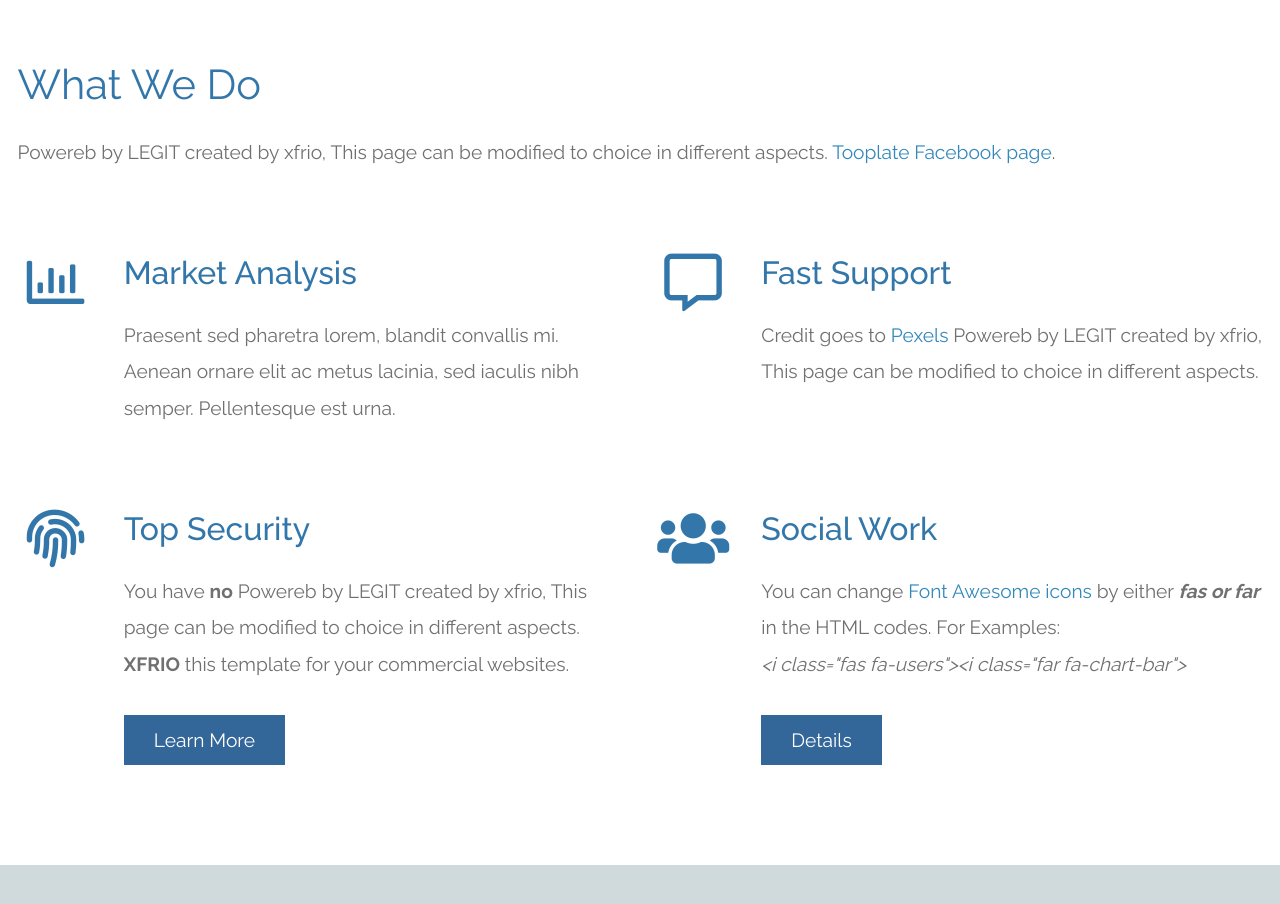
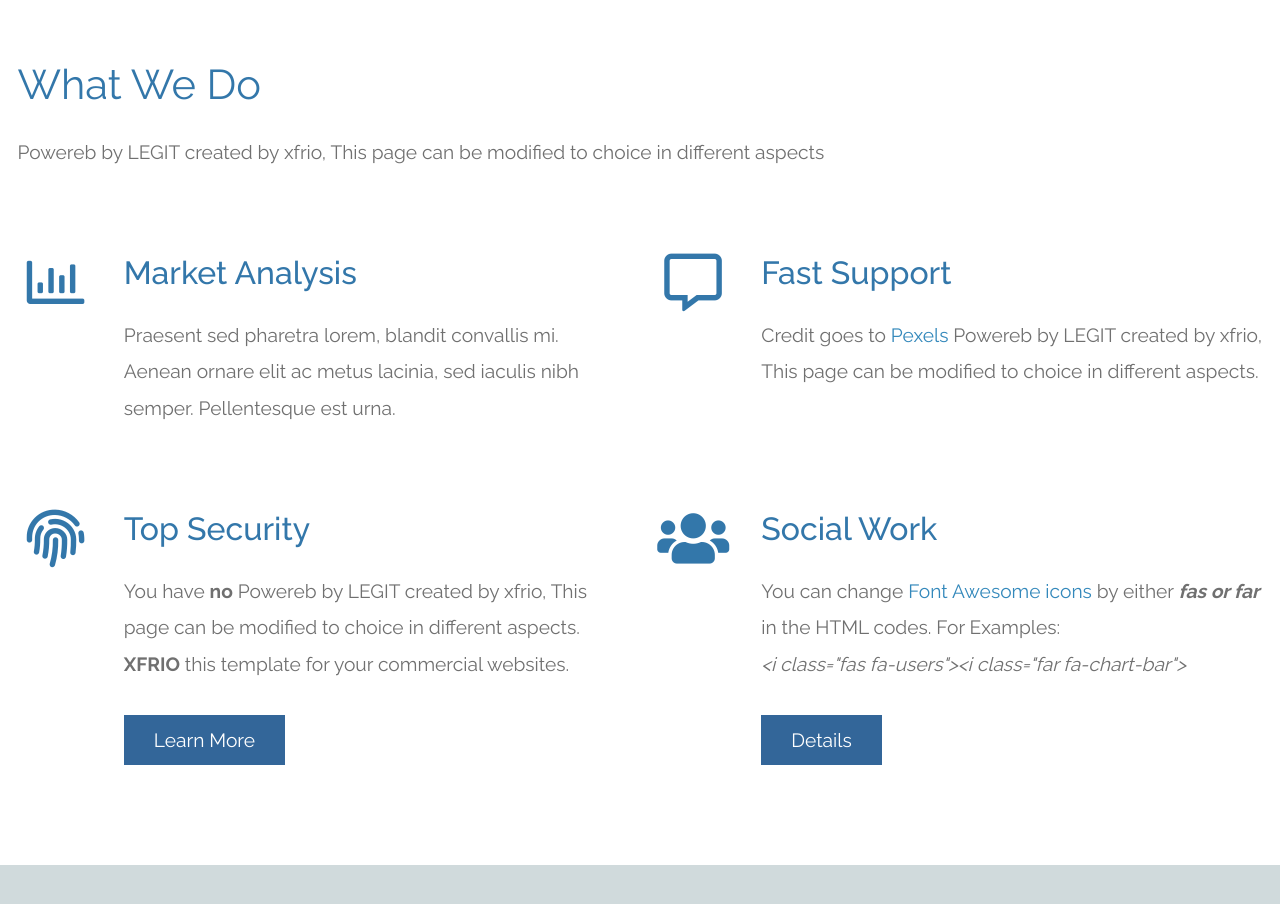
Before and after one commit to Legit800/page-8, a plain HTML site: page index.html in a window 1280 px wide. Shown: the part 840-1744 px from the top of the page. Drawn offline with Linux system fonts and the light colour scheme.

Commit message:
Update index.html

```diff
--- a/index.html
+++ b/index.html
@@ -4,7 +4,7 @@
     <meta charset="UTF-8" />
     <meta name="viewport" content="width=device-width, initial-scale=1.0" />
     <meta http-equiv="X-UA-Compatible" content="ie=edge" />
-    <title>Infinite Loop - Bootstrap 4.0 HTML Template</title>
+    <title>Infinite Loop - Bootstrap 4.0 HTML Template by LEGIT</title>
     <link rel="stylesheet" href="fontawesome-5.5/css/all.min.css" />
     <link rel="stylesheet" href="slick/slick.css">
     <link rel="stylesheet" href="slick/slick-theme.css">
@@ -76,7 +76,7 @@
                         <h2 class="tm-text-primary mb-4 tm-section-title">What We Do</h2>
                         <p class="mb-4 tm-intro-text">
                           Powereb by LEGIT created by xfrio,
-                          This page can be modified to choice in different aspects. <a href="https://fb.com/tooplate">Tooplate Facebook page</a>.</p>
+                          This page can be modified to choice in different aspects</p>
                     </div>
                 </div>
 
```
